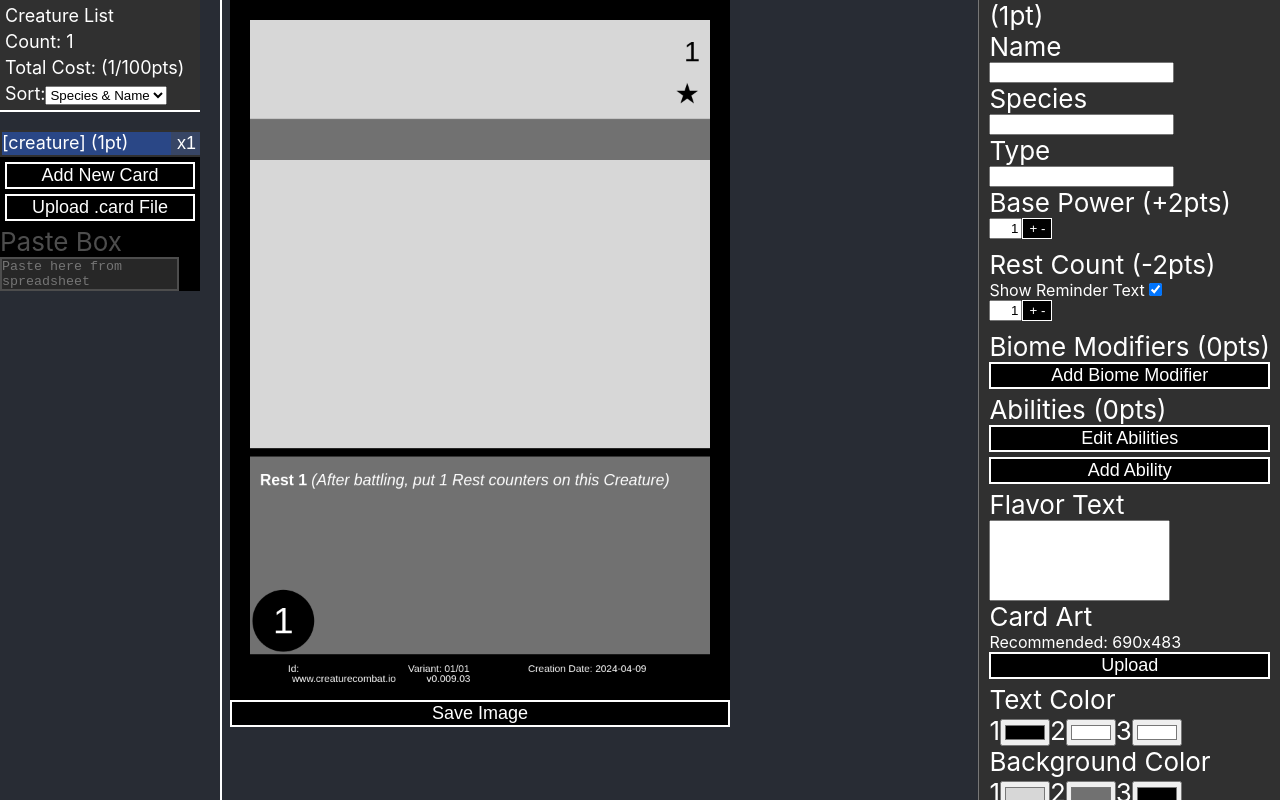
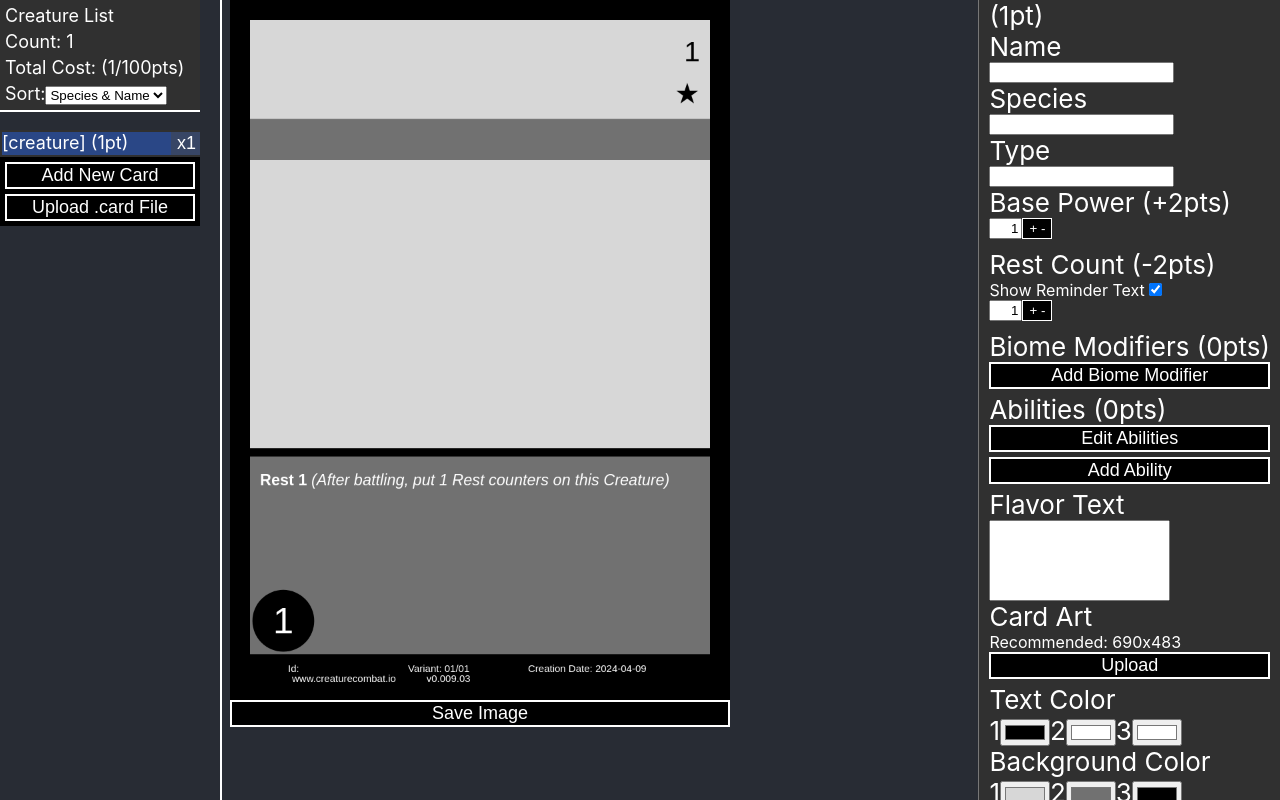
Before and after one commit to shieldgenerator7/CreatureCombat, a React (Create React App) app in the folder CardGenerator/react-canvas-draw/: page / in a window 1280 px wide. Built offline with nearby package versions, Linux system fonts and the light colour scheme.

Commit message:
#1 Remove Paste Box (for now)

```diff
--- a/CardGenerator/react-canvas-draw/src/Components/CardListPanel.js
+++ b/CardGenerator/react-canvas-draw/src/Components/CardListPanel.js
@@ -104,7 +104,7 @@ function CardListPanel({ cardList, setCardList, currentCard, setCard, updateCard
                 </div>
 
                 {/* Paste Box */}
-                <div className='lowvisibilitylabel'>Paste Box</div>
+                {/* <div className='lowvisibilitylabel'>Paste Box</div>
                 <textarea className="field multiline lowvisibility" onChange={(e) => {
                     //2024-03-03: setup to work with a specific Excel spreadsheet i have
                     let txt = e.target.value;
@@ -114,7 +114,7 @@ function CardListPanel({ cardList, setCardList, currentCard, setCard, updateCard
                     rows="2"
                     placeholder="Paste here from spreadsheet"
                     value={""}
-                ></textarea>
+                ></textarea> */}
             </div>
         </div>
     );
```
